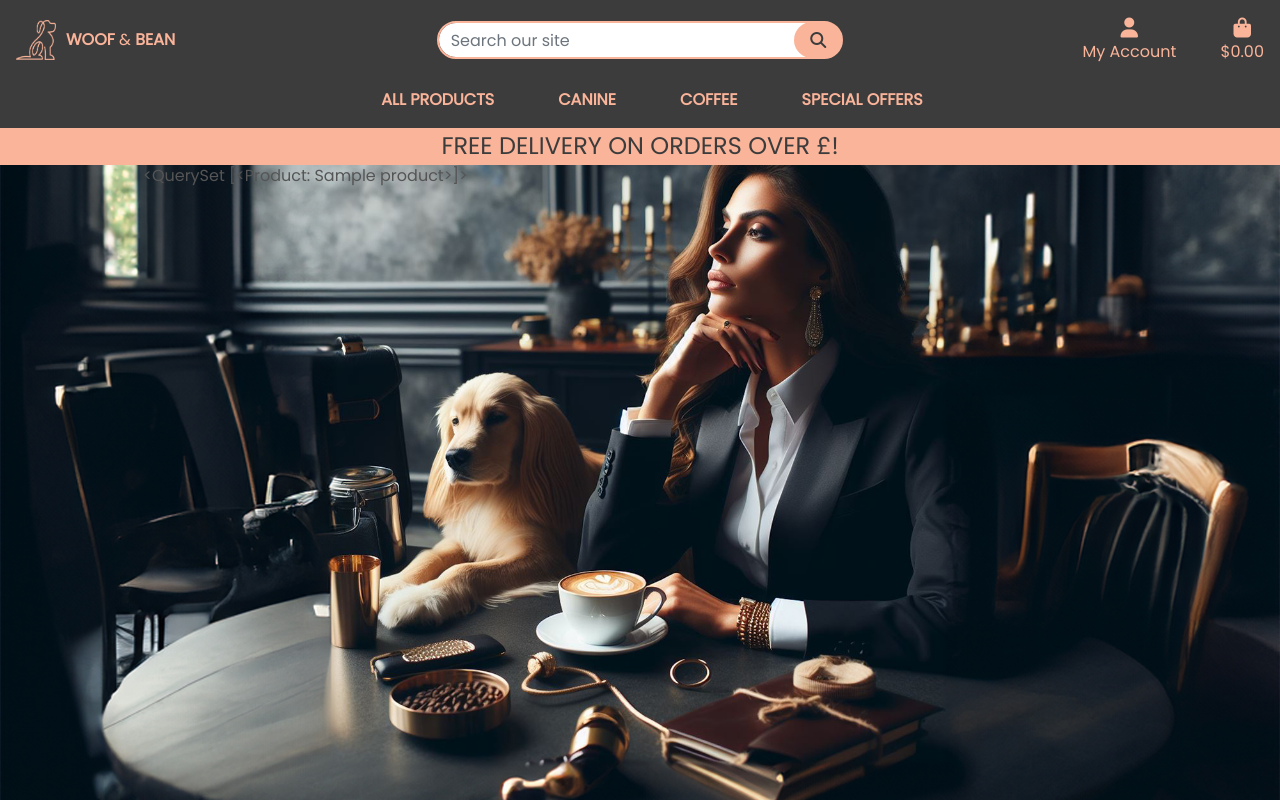
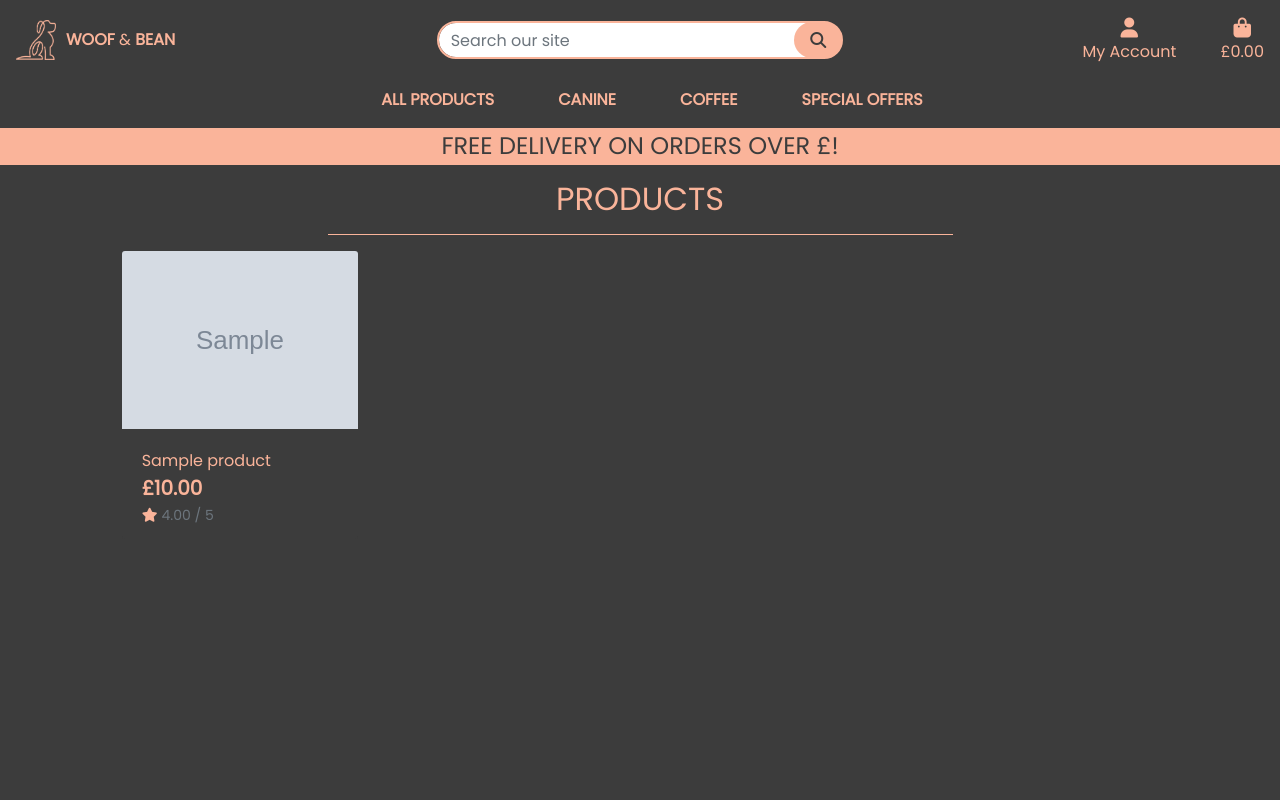
Before and after one commit to ThomasBallardCI/woof-and-bean-M4, a Django app: page /products/ in a window 1280 px wide. Run offline with Django 3.2, Linux system fonts and the light colour scheme; a user stored in the database is signed in; tables that the repository leaves empty hold one stand-in row (values such as "Sample post"); grey boxes marked "Sample" are stand-in pictures; some libraries are stand-ins or nearby versions.

Commit message:
all products page added

```diff
--- a/products/templates/products/products.html
+++ b/products/templates/products/products.html
@@ -1,8 +1,9 @@
 {% extends "base.html" %}
 {% load static %}
 {% block extra_title %}
-Home
+All Products
 {% endblock %}
+
 {% block page_header %}
     <div class="container header-container">
         <div class="row">
@@ -12,10 +13,69 @@ Home
 {% endblock %}
 
 {% block content %}
-<div class="container">
+    <div class="overlay"></div>
+    <div class="container-fluid">
+        <div class="row">
+            <div class="col text-center mt-3">
+                <h2 class="logo-font text-peach">Products</h2>
+                <hr class="w-50 mb-1">
+            </div>
+        </div>
+        <div class="row">
+            <div class="product-container col-10 offset-1">
+                <div class="row mt-1 mb-2"></div>
+                <div class="row">
+                    {% for product in products %}
+                        <div class="col-sm-6 col-md-6 col-lg-4 col-xl-3">
+                            <div class="card h-100 border-0 bg-custom">
+                                {% if product.image %}
+                                <a href="">
+                                    <img class="card-img-top img-fluid" src="{{ product.image.url }}" alt="{{ product.name }}">
+                                </a>
+                                {% else %}
+                                <a href="">
+                                    <img class="card-img-top img-fluid bg-custom" src="{{ MEDIA_URL }}noimage.png" alt="{{ product.name }}">
+                                </a>
+                                {% endif %}
+                                <div class="card-body pb-0 bg-custom">
+                                    <p class="mb-0 text-peach">{{ product.name }}</p>
+                                </div>
+                                <div class="card-footer bg-custom pt-0 border-0 text-left">
                                     <div class="row">
                                         <div class="col">
-            {{ products }}
+                                            <p class="lead mb-0 text-left font-weight-bold text-peach">£{{ product.price }}</p>
+                                            {% if product.rating %}
+                                                <small class="text-muted"><i class="fas fa-star mr-1 text-peach"></i>{{ product.rating }} / 5</small>
+                                            {% else %}
+                                                <small class="text-muted">No Rating</small>
+                                            {% endif %}
+                                        </div>
+                                    </div>
+                                </div>
+                            </div>
+                        </div>
+                        {% if forloop.counter|divisibleby:1 %}
+                            <div class="col-12 d-sm-none mb-5">
+                                <hr>
+                            </div>
+                        {% endif %}
+                        {% if forloop.counter|divisibleby:2 %}
+                            <div class="col-12 d-none d-sm-block d-md-block d-lg-none mb-5">
+                                <hr>
+                            </div>
+                        {% endif %}
+                        {% if forloop.counter|divisibleby:3 %}
+                            <div class="col-12 d-none d-lg-block d-xl-none mb-5">
+                                <hr>
+                            </div>
+                        {% endif %}
+                        {% if forloop.counter|divisibleby:4 %}
+                            <div class="col-12 d-none d-xl-block mb-5">
+                                <hr>
+                            </div>
+                        {% endif %}
+                    {% endfor %}
+                </div>
             </div>
         </div>
     </div>
--- a/static/css/base.css
+++ b/static/css/base.css
@@ -132,9 +132,21 @@ body {
     border-color: #3C3C3C !important;
 }
 
-.navbar-toggler-icon {
+.overlay {
+    width: 100%;
+    height: 100%;
+    top: 0;
+    left: 0;
+    position: fixed;
+    background: #3C3C3C;
+    z-index: -1;
+}
 
+hr {
+    border-color: #FAB49A;
 }
+
+
 
 /* -------------------------------- Media Queries */
 
--- a/templates/base.html
+++ b/templates/base.html
@@ -72,6 +72,7 @@
                                     <a href="" class="dropdown-item">Product Management</a>
                                 {% endif %}
                                 <a href="" class="dropdown-item">My Profile</a>
+                                <a href="" class="dropdown-item">Wishlist</a>
                                 <a href="{% url 'account_logout' %}" class="dropdown-item">Logout</a>
                             {% else %}
                                 <a href="{% url 'account_signup' %}" class="dropdown-item">Register</a>
@@ -85,9 +86,9 @@
                                 <div><i class="fas fa-shopping-bag fa-lg"></i></div>
                                 <p class="my-0">
                                     {% if grand_total %}
-                                        ${{ grand_total|floatformat:2 }}
+                                        £{{ grand_total|floatformat:2 }}
                                     {% else %}
-                                        $0.00
+                                        £0.00
                                     {% endif %}
                                 </p>
                             </div>
--- a/templates/includes/mobile-top-header.html
+++ b/templates/includes/mobile-top-header.html
@@ -33,6 +33,7 @@
                 <a href="{% url 'account_logout' %}" class="dropdown-item">Product Management</a>
             {% endif %}
             <a href="" class="dropdown-item">My Profile</a>
+            <a href="" class="dropdown-item">Wishlist</a>
             <a href="{% url 'account_logout' %}" class="dropdown-item">Logout</a>
         {% else %}
             <a href="{% url 'account_signup' %}" class="dropdown-item">Register</a>
@@ -46,9 +47,9 @@
             <div><i class="fas fa-shopping-bag fa-lg"></i></div>
             <p class="my-0">
                 {% if grand_total %}
-                    ${{ grand_total|floatformat:2 }}
+                    £{{ grand_total|floatformat:2 }}
                 {% else %}
-                    $0.00
+                    £0.00
                 {% endif %}
             </p>
         </div>
```
Also changed, not shown: media/honeypotdogtoy.jpg (added), media/kongpuppytreatchew.jpg (added), media/ninaorrossonbrickinterativepuzzle.jpg (added), media/testimage.jpg (added). Lines whose indentation alone changed are shown as unchanged.
